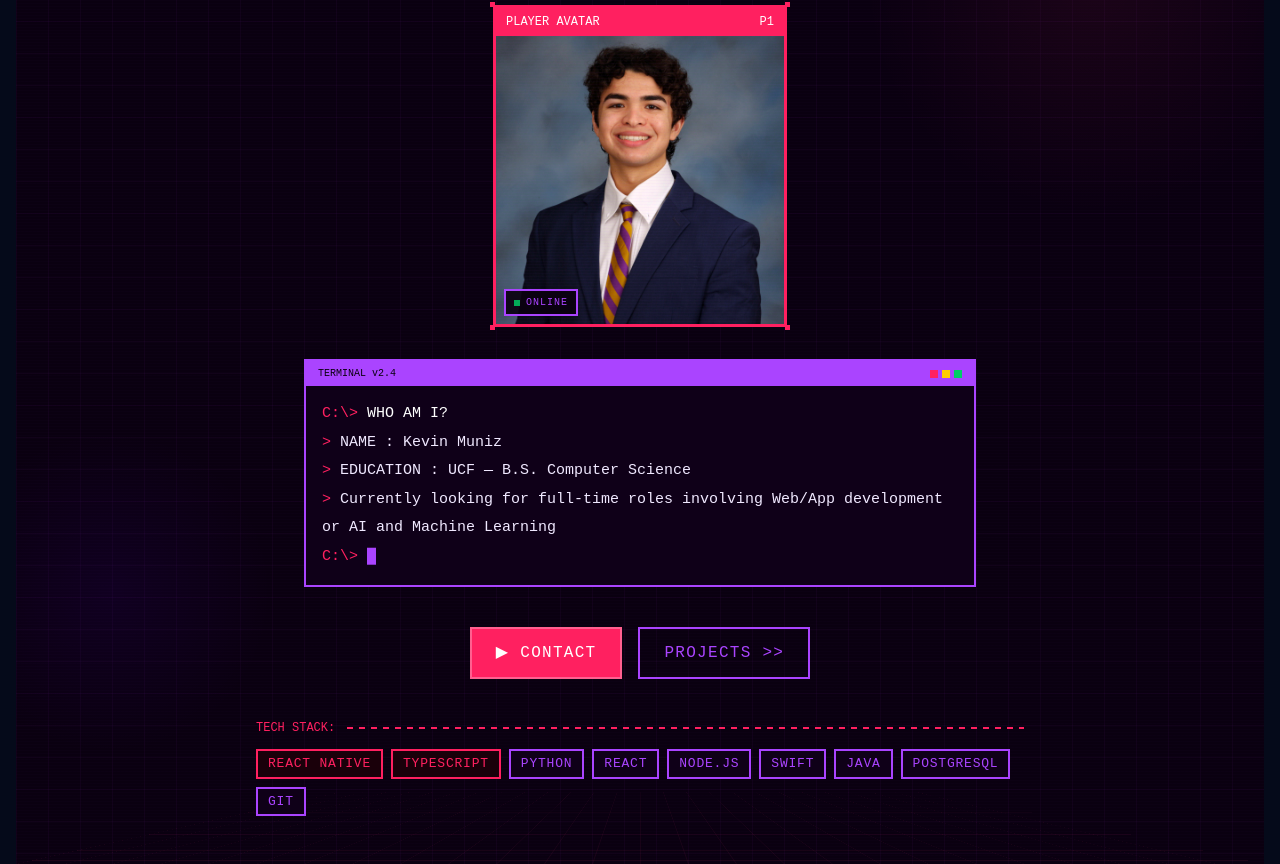
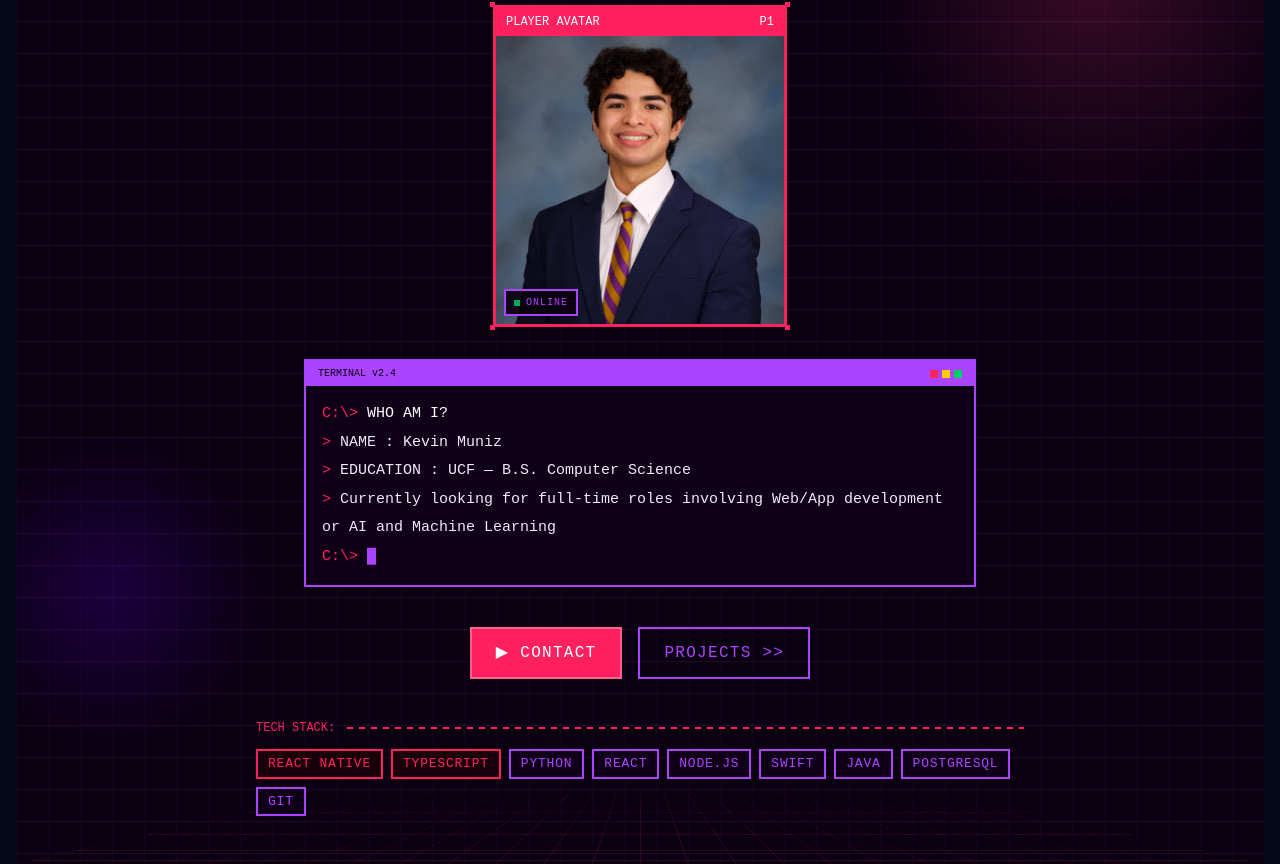
Before and after one commit to KevinMuniz1/Portfolio-Website, a Next.js app: page / in a window 1280 px wide. Shown: the part 233-1097 px from the top of the page. Built offline with nearby package versions, Linux system fonts and the light colour scheme.

Commit message:
change to background

```diff
--- a/app/components/welcomePageName.tsx
+++ b/app/components/welcomePageName.tsx
@@ -52,7 +52,7 @@ export default function Home() {
         className="absolute inset-0 pointer-events-none z-0"
         style={{
           backgroundImage:
-            "linear-gradient(rgba(180,60,255,0.04) 1px, transparent 1px), linear-gradient(90deg, rgba(180,60,255,0.04) 1px, transparent 1px)",
+            "linear-gradient(rgba(180,60,255,0.12) 1px, transparent 1px), linear-gradient(90deg, rgba(180,60,255,0.04) 1px, transparent 1px)",
           backgroundSize: "32px 32px",
         }}
       />
@@ -63,7 +63,7 @@ export default function Home() {
         style={{
           height: "40vh",
           backgroundImage:
-            "linear-gradient(rgba(255,60,120,0.09) 1px, transparent 1px), linear-gradient(90deg, rgba(255,60,120,0.06) 1px, transparent 1px)",
+            "linear-gradient(rgba(255,60,120,0.2) 1px, transparent 1px), linear-gradient(90deg, rgba(255,60,120,0.15) 1px, transparent 1px)",
           backgroundSize: "48px 24px",
           transform: "perspective(260px) rotateX(62deg)",
           transformOrigin: "bottom center",
@@ -86,7 +86,7 @@ export default function Home() {
           top: "-160px", right: "-80px",
           width: "500px", height: "500px",
           borderRadius: "50%",
-          background: "radial-gradient(circle, rgba(255,60,120,0.07) 0%, transparent 65%)",
+          background: "radial-gradient(circle, rgba(255,60,120,0.18) 0%, transparent 65%)",
         }}
       />
 
@@ -97,7 +97,7 @@ export default function Home() {
           bottom: "10%", left: "-80px",
           width: "350px", height: "350px",
           borderRadius: "50%",
-          background: "radial-gradient(circle, rgba(100,0,255,0.07) 0%, transparent 65%)",
+          background: "radial-gradient(circle, rgba(100,0,255,0.18) 0%, transparent 65%)",
         }}
       />
 
```
